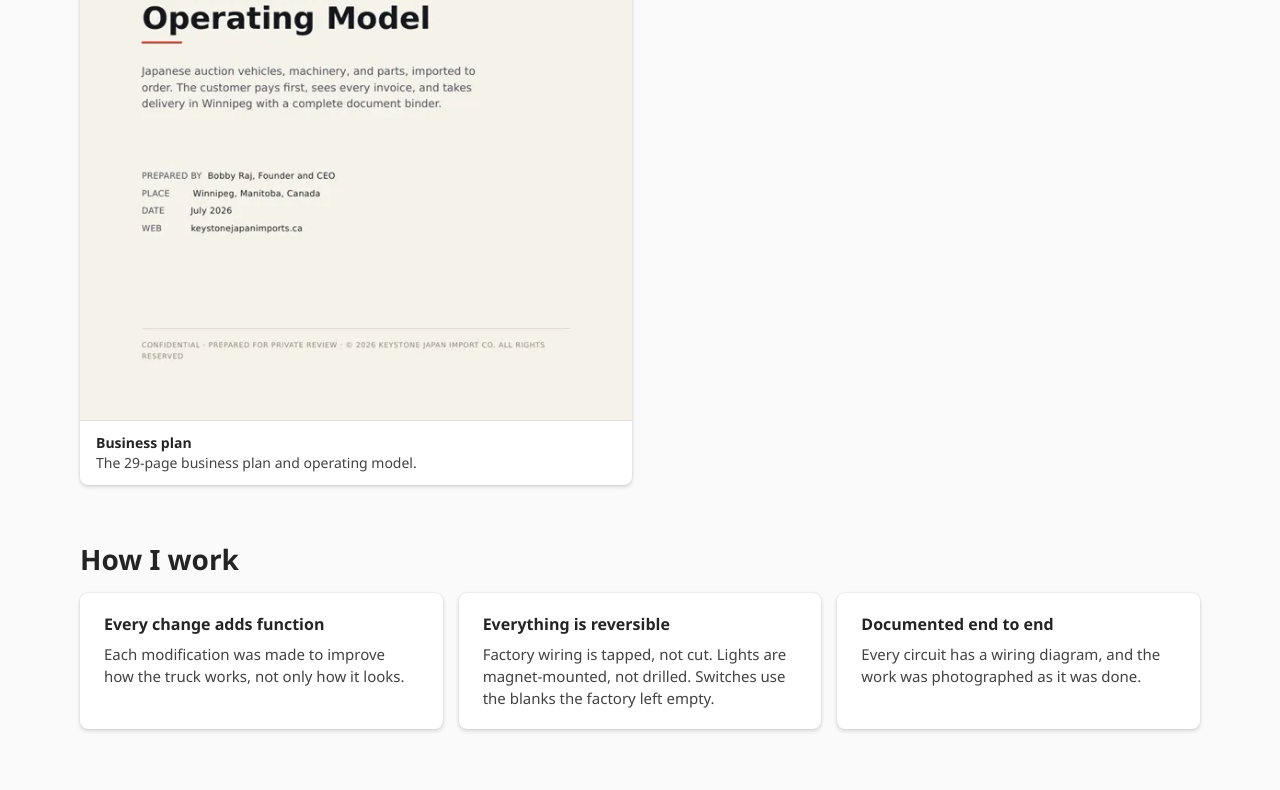
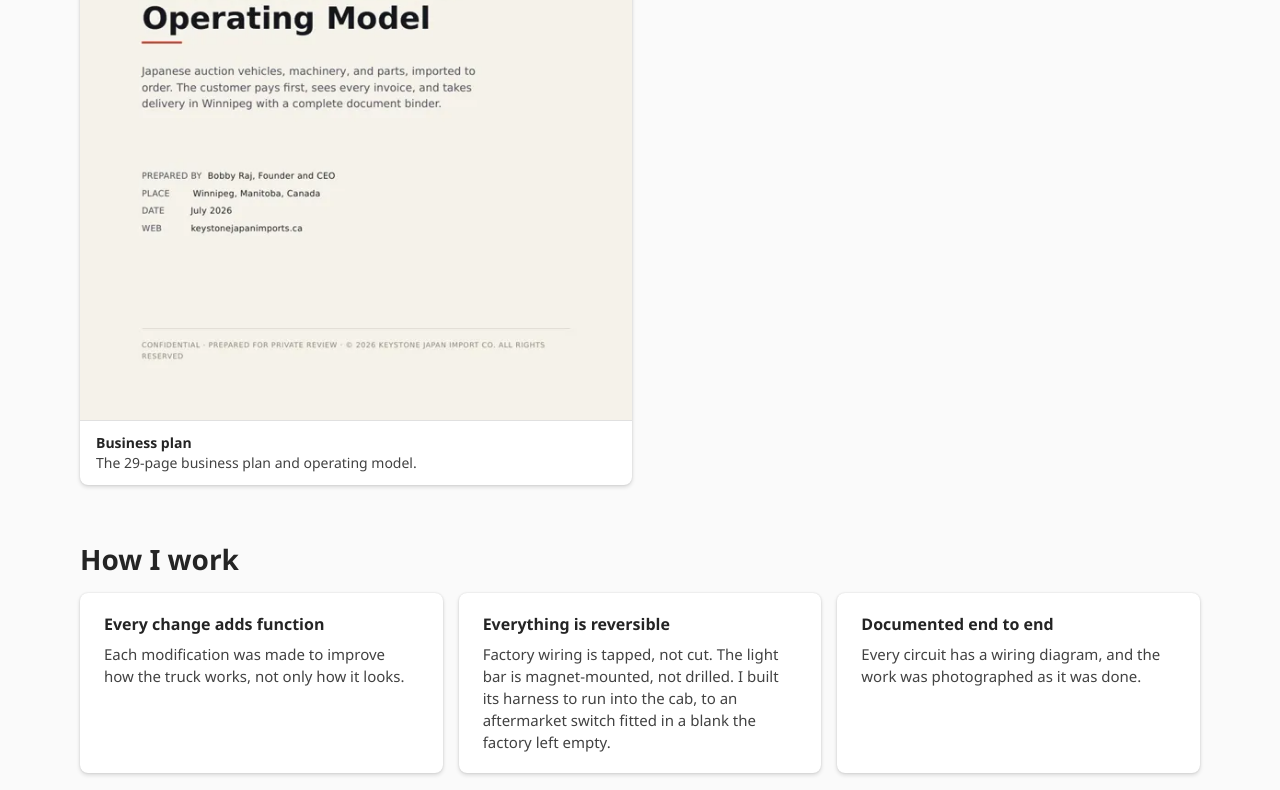
Before and after one commit to bodiraj93/bodiraj93.github.io, a plain HTML site: page vehicles.html in a window 1280 px wide. Shown: the part 11210-12000 px from the top of the page. Drawn offline with Linux system fonts and the light colour scheme.

Commit message:
Vehicles: name the light bar and its harness

```diff
--- a/vehicles.html
+++ b/vehicles.html
@@ -147,7 +147,7 @@
   <h2>How I work</h2>
   <div class="grid three">
     <article class="card pad"><h3>Every change adds function</h3><p>Each modification was made to improve how the truck works, not only how it looks.</p></article>
-    <article class="card pad"><h3>Everything is reversible</h3><p>Factory wiring is tapped, not cut. Lights are magnet-mounted, not drilled. Switches use the blanks the factory left empty.</p></article>
+    <article class="card pad"><h3>Everything is reversible</h3><p>Factory wiring is tapped, not cut. The light bar is magnet-mounted, not drilled. I built its harness to run into the cab, to an aftermarket switch fitted in a blank the factory left empty.</p></article>
     <article class="card pad"><h3>Documented end to end</h3><p>Every circuit has a wiring diagram, and the work was photographed as it was done.</p></article>
   </div>
 </section>
```
